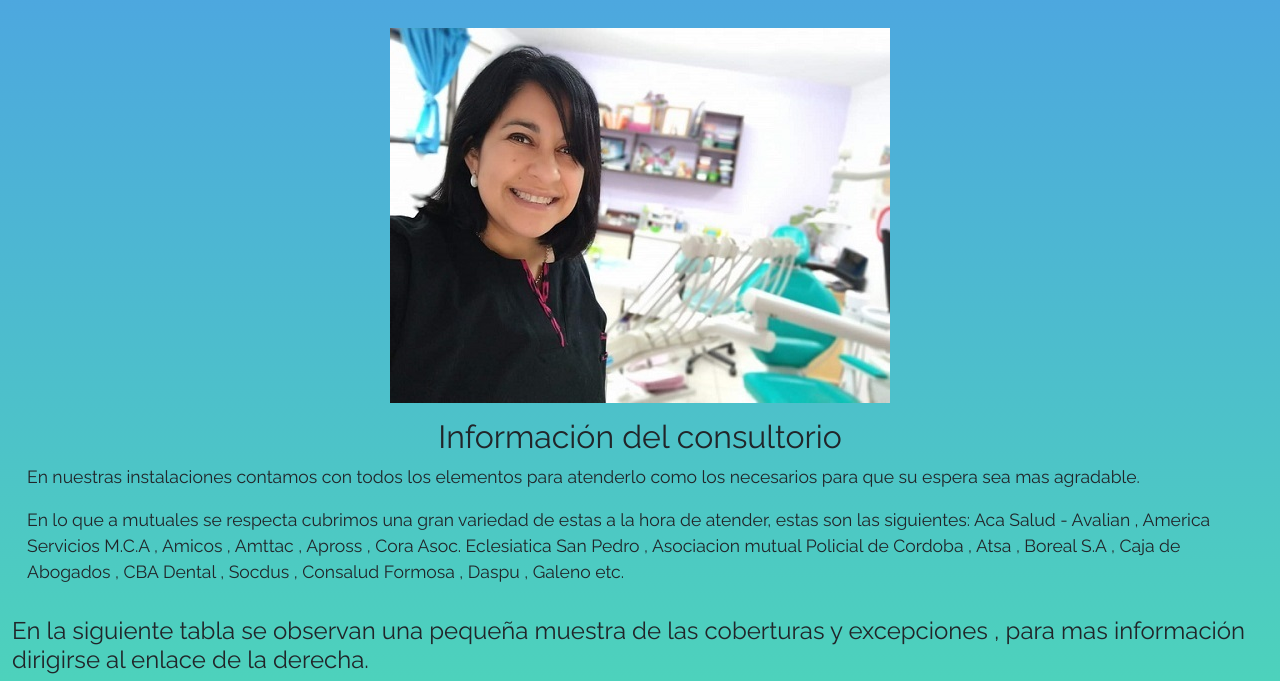
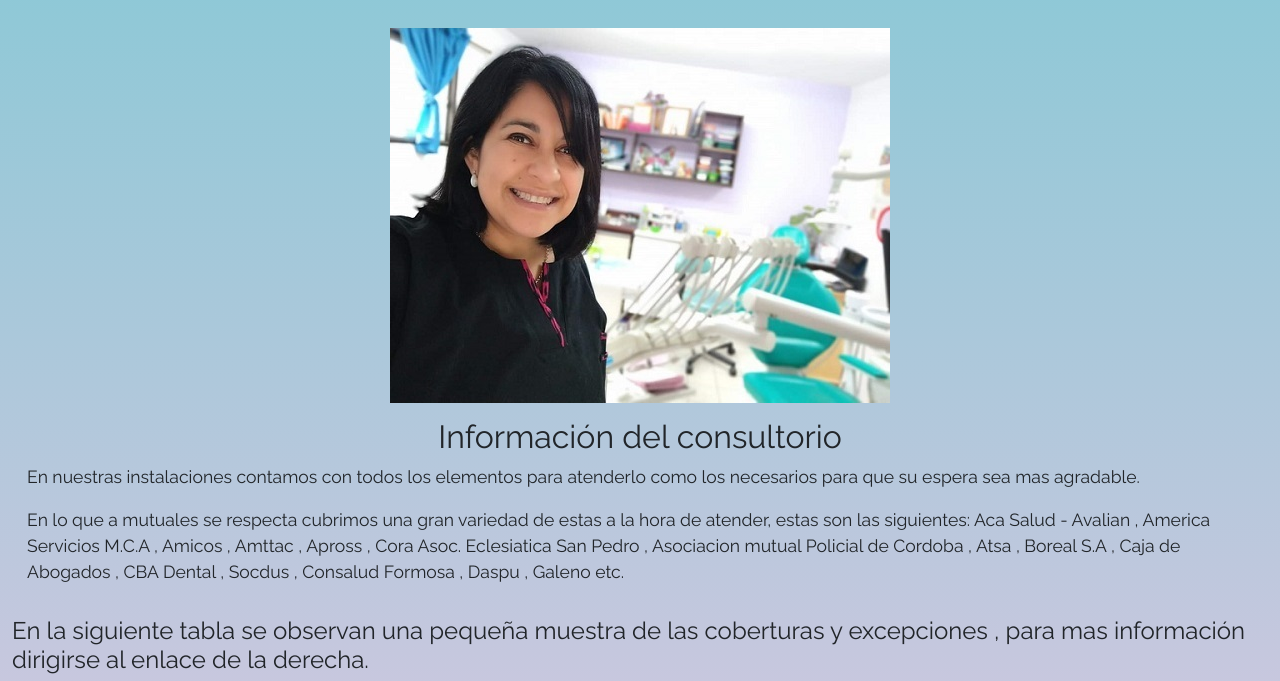
Before and after one commit to TomasBruera/Mi_Pagina_Web, a website: page index.html in a window 1280 px wide. Shown: the part 331-1012 px from the top of the page. Drawn offline with nearby package versions, Linux system fonts and the light colour scheme.

Commit message:
Cambio de background y zindex

```diff
--- a/EstiloCompleto13.css
+++ b/EstiloCompleto13.css
@@ -6,7 +6,7 @@
 
 /* fondo body */
 body {
-    background:linear-gradient(rgb(77, 147, 240) , rgb(77, 230, 171));
+background:linear-gradient(to top, #e2c7e2 0%, #74c9d3 100%);
 }
 /* fondo body */
 
```
Also changed, not shown: trabajos.html (+1 -1 lines).
